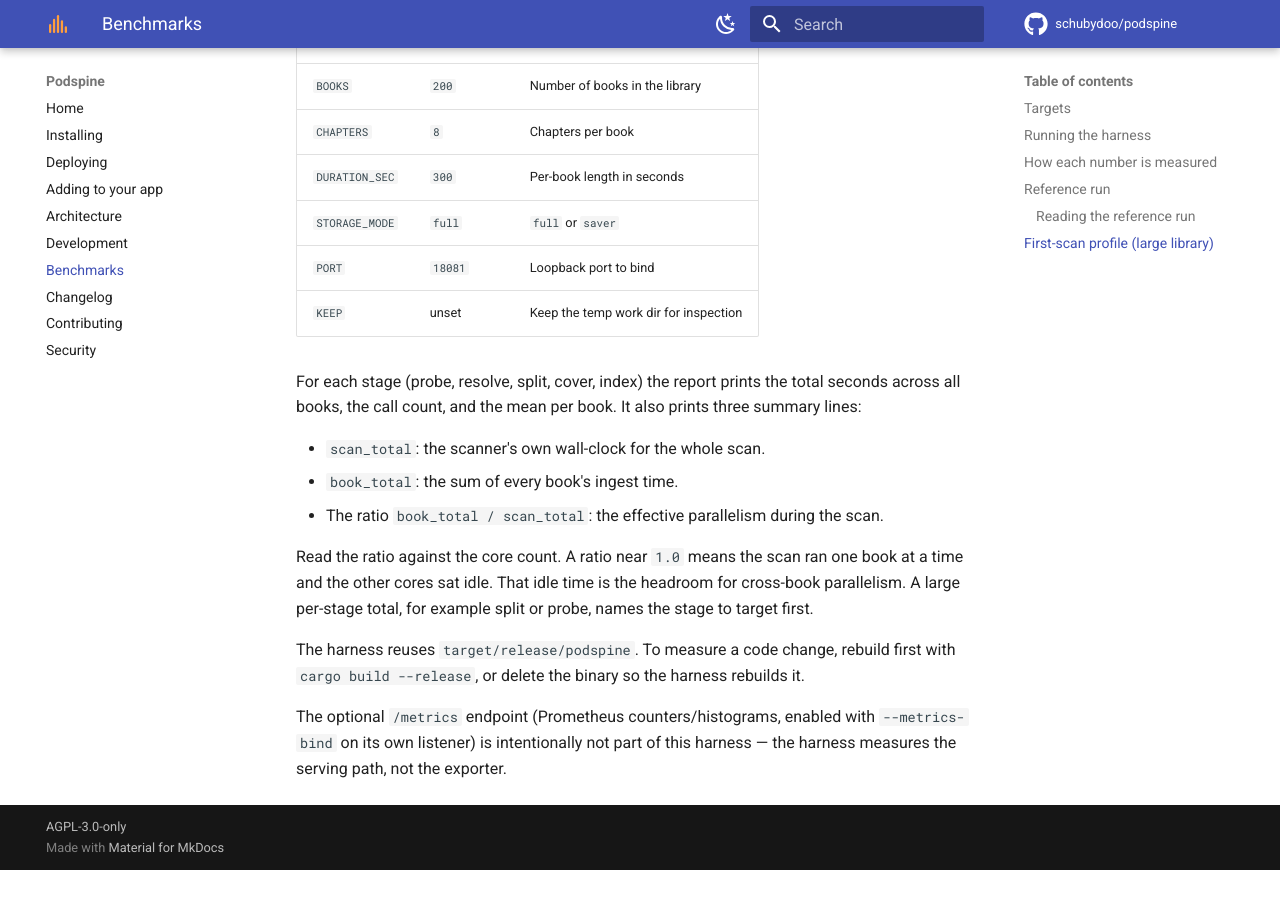
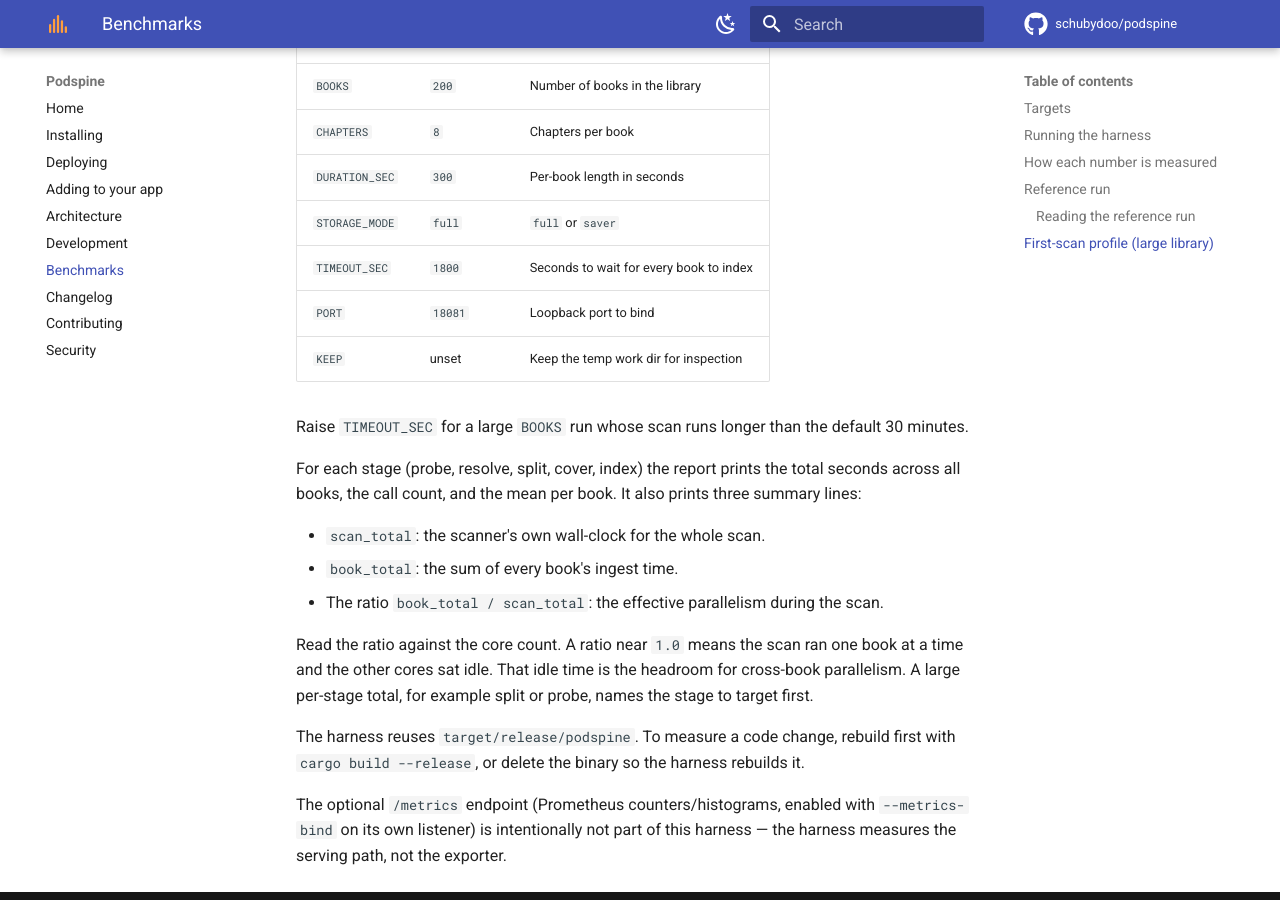
Before and after one commit to schubydoo/podspine, an MkDocs documentation site: the page built from docs/benchmarks.md, in a window 1280 px wide and 900 px high, scrolled down 3182 px. Built offline with MkDocs 1.6.1 and Material for MkDocs 9.7.7, drawn with Linux system fonts in a browser that asks for light colours; comment, search, counter and statistics services are not loaded; the version menu is left out; before the commit the page ends 4052 px from its top, so only the background shows below that.

Commit message:
fix: include discovery in scan_total; make the harness timeout configurable
Greptile P2s on the profiler:
- `scan_total` started after discovery, duplicate-row cleanup, and the reuse-map
  query, so it undercounted the whole-scan wall clock (and the book_total/scan_total
  ratio) on a large library. Start the timer at the top of `scan_library`.
- `scripts/bench-scan.sh` had a fixed ~10-minute readiness poll, too short for a
  large run (e.g. the documented 500-book example). Add a `TIMEOUT_SEC` knob
  (default 1800s) that sizes the poll; document it.

Co-Authored-By: Claude Opus 4.8 (1M context) <noreply@anthropic.com>

```diff
--- a/docs/benchmarks.md
+++ b/docs/benchmarks.md
@@ -125,8 +125,12 @@ Knobs (all optional env vars):
 | `CHAPTERS`     | `8`     | Chapters per book                         |
 | `DURATION_SEC` | `300`   | Per-book length in seconds                |
 | `STORAGE_MODE` | `full`  | `full` or `saver`                         |
+| `TIMEOUT_SEC`  | `1800`  | Seconds to wait for every book to index   |
 | `PORT`         | `18081` | Loopback port to bind                     |
 | `KEEP`         | unset   | Keep the temp work dir for inspection     |
+
+Raise `TIMEOUT_SEC` for a large `BOOKS` run whose scan runs longer than the
+default 30 minutes.
 
 For each stage (probe, resolve, split, cover, index) the report prints the total
 seconds across all books, the call count, and the mean per book. It also prints
```
Also changed, not shown: 2 other files.
